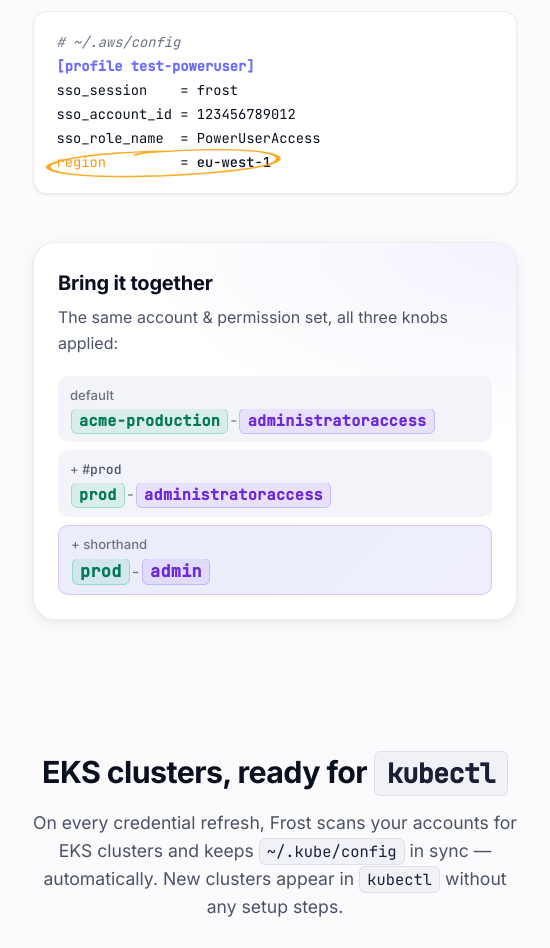
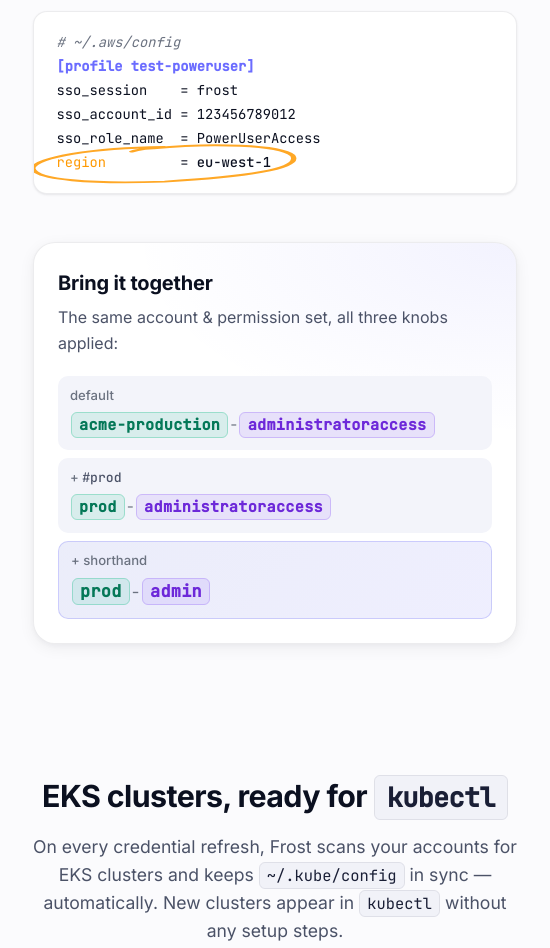
Before and after one commit to popen2/frost, an Electron app: page docs/index.html in a window 550 px wide. Shown: the part 4000-4948 px from the top of the page. Drawn offline with Linux system fonts and the light colour scheme; no server answers.

Commit message:
Fix doodle circle sizing on the region step and pill clipping in evolution
Step 3's hand-drawn circle was crossing through the AWS-orange "region"
key, making the arc invisible where they overlapped. Bumped its inline
SVG dimensions (top/left/width/height) so the ellipse sits well above,
below, and to the left of the text.

The "Bring it together" evolution rows were cropping the colored mini
pills at the top because the surrounding code element had overflow-x:
auto, which implicitly clips on the y-axis too. Switched to
padding-block instead so the pills have vertical breathing room and
nothing gets clipped.

```diff
--- a/docs/index.html
+++ b/docs/index.html
@@ -205,7 +205,7 @@
 sso_session    = frost
 sso_account_id = 123456789012
 sso_role_name  = PowerUserAccess
-<span class="circled"><span class="c-key">region</span>         = <span class="c-val">eu-west-1</span><svg class="doodle-circle" viewBox="0 0 120 50" preserveAspectRatio="none" aria-hidden="true"><path d="M60,7 C30,5 8,14 6,26 C7,40 30,47 60,47 C92,45 117,38 113,22 C108,9 80,4 56,8 C50,8 47,11 47,11" fill="none" stroke="currentColor" stroke-width="2.2" stroke-linecap="round" stroke-linejoin="round"/></svg></span></code></pre>
+<span class="circled"><span class="c-key">region</span>         = <span class="c-val">eu-west-1</span><svg class="doodle-circle" viewBox="0 0 120 50" preserveAspectRatio="none" aria-hidden="true" style="top: -70%; left: -18%; width: 136%; height: 240%;"><path d="M60,7 C30,5 8,14 6,26 C7,40 30,47 60,47 C92,45 117,38 113,22 C108,9 80,4 56,8 C50,8 47,11 47,11" fill="none" stroke="currentColor" stroke-width="2.2" stroke-linecap="round" stroke-linejoin="round"/></svg></span></code></pre>
       </div>
 
       <div class="evolution">
--- a/docs/style.css
+++ b/docs/style.css
@@ -782,8 +782,7 @@
   font-size: 0.95rem;
   background: transparent;
   border: none;
-  padding: 0;
-  overflow-x: auto;
+  padding: 0.25rem 0;
   white-space: nowrap;
   color: var(--text-faint);
   letter-spacing: 0.02em;
```
